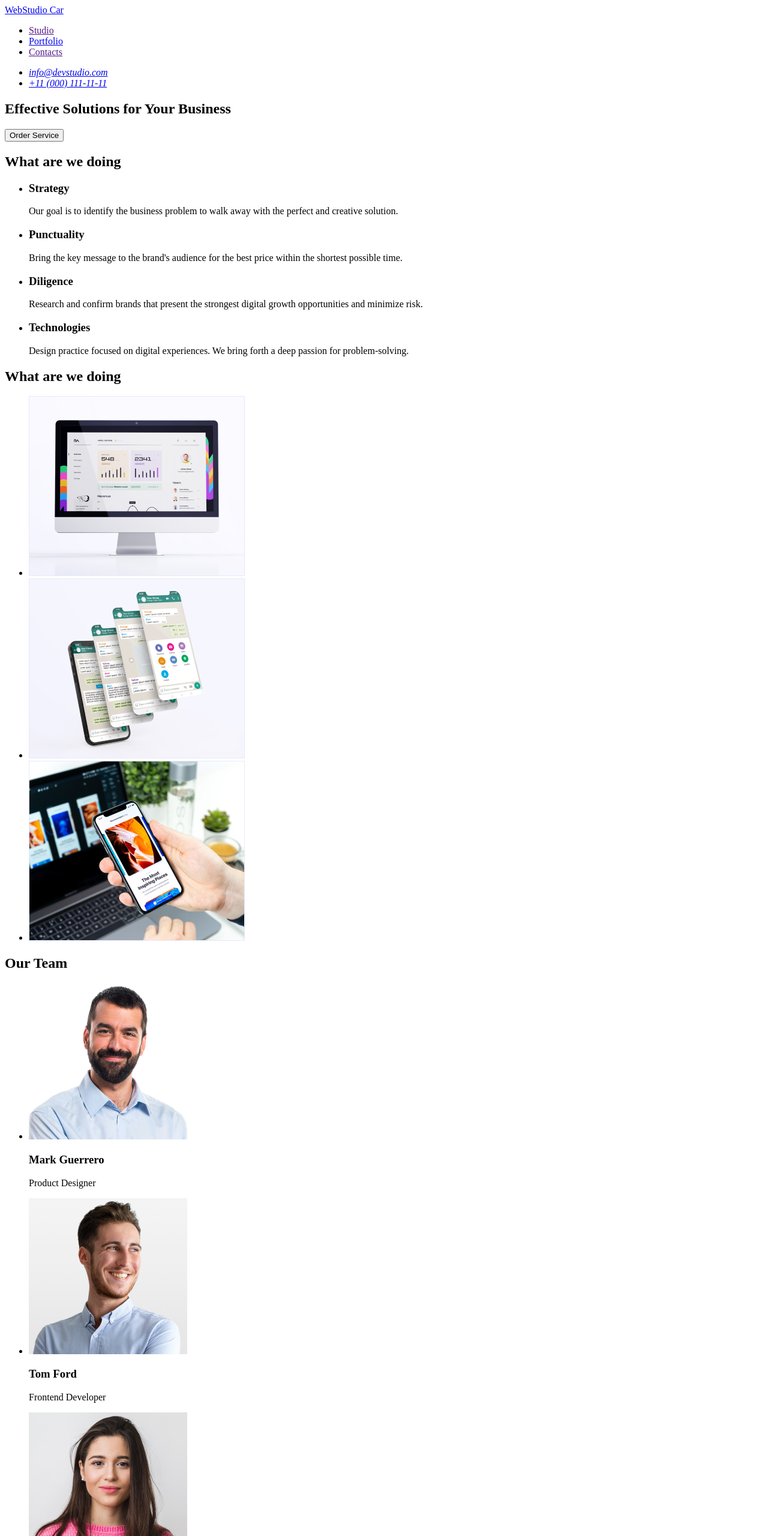
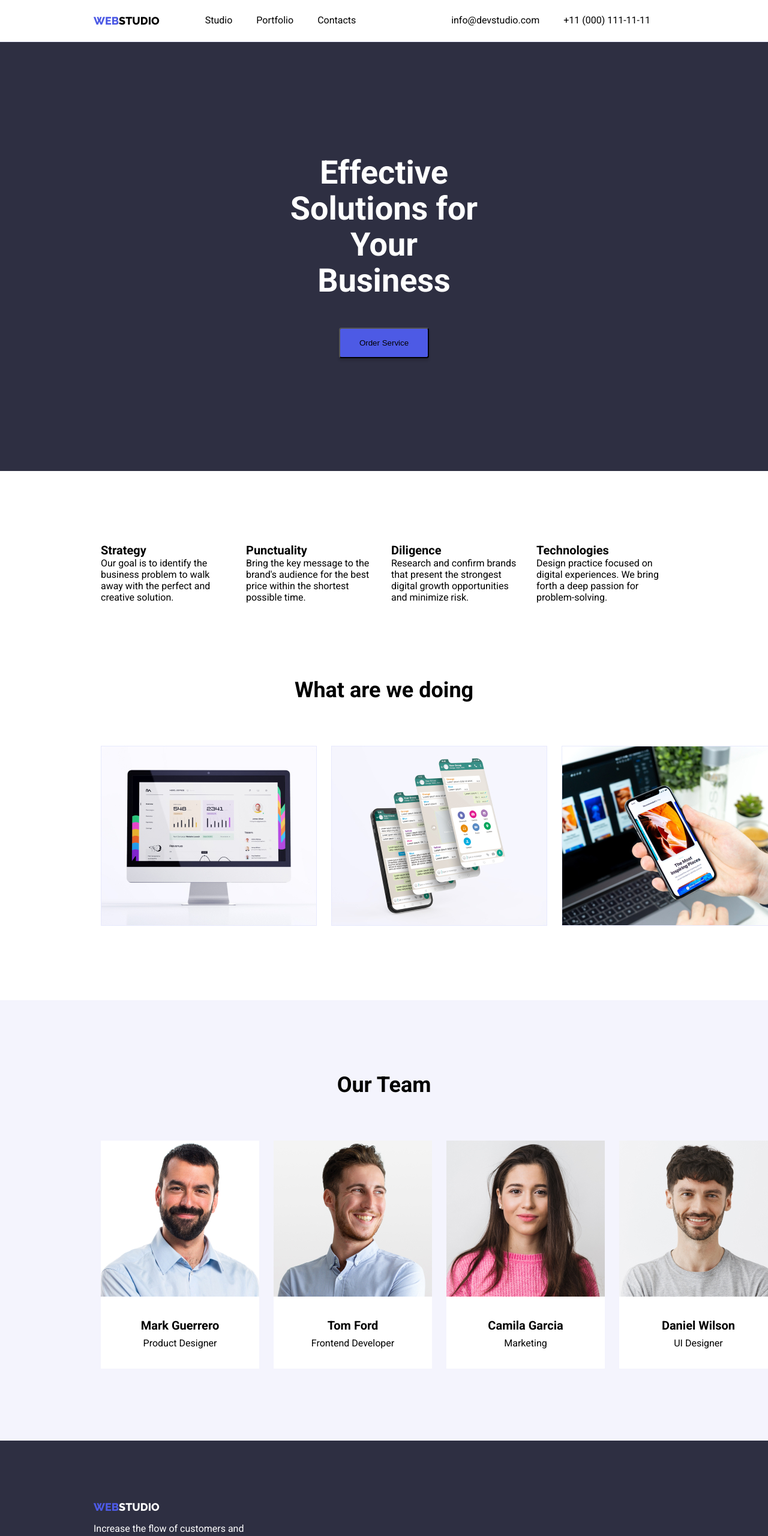
Before and after one commit to Vyachuk/goit-markup-hw-02, a plain HTML site: page index.html in a window 1280 px wide. Shown: the top 2560 px of the page at 60% size. Drawn offline with Linux system fonts and the light colour scheme.

Commit message:
added css

```diff
--- a/css/style.css
+++ b/css/style.css
@@ -0,0 +1,189 @@
+* {
+    margin: 0;
+    padding: 0;
+}
+a {
+    text-decoration: none;
+    color: black;
+    font-style: normal;
+}
+ul{
+    list-style-type: none;
+}
+
+body {
+    font-family: 'Roboto', sans-serif;
+    font-size: 16px;
+    margin: 0 156px;
+    display: block;
+}
+h1{
+    font-size: 54px;
+    font-weight: 700;
+    line-height: 60px;
+    text-align: center;
+}
+h2{
+    font-size: 36px;
+    text-align: center;
+    margin-bottom: 72px;
+}
+h3{
+    font-size: 20px;
+}
+
+header {
+    margin: 0px -156px;
+    padding: 24px 156px;
+    border-bottom: 1px solid #E7E9FC;
+}
+header, header nav, header ul {
+    display: flex;
+}
+header ul li{
+    margin-right: 40px;
+}
+header nav ul{
+    margin-left: 76px;
+}
+header address{
+    position: absolute;
+    right: 156px;
+}
+/* header nav {
+    justify-content: left;
+} */
+
+main > section:first-child, footer {
+    margin: 0px -156px;
+    padding:188px 472px;
+    background-color: #2E2F42;
+    color: white;
+
+}
+main>section:first-child{
+    text-align: center;
+}
+main>section:first-child button {
+    padding: 16px 32px;
+    background-color: #4D5AE5;
+    margin-top: 48px;
+    box-shadow: 0px 4px 4px rgba(0, 0, 0, 0.15);
+    border-radius: 4px;
+}
+
+main section{
+    margin: 120px auto;
+}
+main section ul{
+        display: flex;
+}
+main section li {
+    margin:0px 12px;
+    flex-direction: column;
+}
+main section:nth-child(2) li{
+    width: 264px;
+    height: 104px;
+}
+main section:nth-child(4) {
+    padding: 120px 0 120px 0px;
+    background-color: #F4F4FD;
+    margin: 0px -156px;
+    text-align: center;
+}
+.card {
+    margin: 32px;
+}
+.card h3{
+    margin-bottom: 8px;
+}
+
+main section:nth-child(4) ul{
+    padding-left: 156px;
+}
+main section:nth-child(4) li{
+    width: 264px;
+    height: 380px;
+    background-color: white;
+}
+
+
+footer{
+    padding: 100px 156px;
+}
+
+footer p{
+    width: 264px;
+    height: 112px;
+}
+
+.logo{
+    color: #4D5AE5;
+    font-family: 'Raleway', sans-serif;
+    font-size: 18px;
+    text-transform: uppercase;
+    font-weight: 800;
+    line-height: 21px;
+}
+footer span{
+    color: white;
+}
+nav span{
+    color: black;
+}
+footer p{
+    margin-top: 16px;
+}
+
+
+/*    PORTFOLIO  */
+
+
+.portfolio-cards{
+    display: flex;
+    flex-wrap: wrap;
+    justify-content: center;
+    align-content: space-between;
+}
+.portfolio-card{
+    margin-top: 72px;
+    width: 360px;
+    height: 420px;
+    background: #FFFFFF;
+    border: 1px solid #E7E9FC;
+    margin-bottom: 48px;
+    margin-right: 24px;
+}
+
+.portfolio-card img{
+    width: 360px;
+    height: 300px;
+    margin-bottom: 32px;
+}
+.portfolio-card h3, .portfolio-card p{
+    margin-left: 16px;
+    margin-bottom: 8px;
+}
+
+.portfolio-nav{
+    display: flex;
+    flex-direction: row;
+    justify-content: center;
+    margin-top: 96px;
+}
+.portfolio-nav-button{
+    margin: 0px 12px;
+    padding: 12px 24px;
+    color: #4D5AE5;
+    background-color: #E7E9FC;
+    border: 1px solid #E7E9FC;
+    border-radius: 4px;
+}
+.portfolio-nav-button:hover{
+    background: #404BBF;
+    box-shadow: 0px 3px 1px rgba(0, 0, 0, 0.1),
+    0px 2px 1px rgba(0, 0, 0, 0.08),
+    0px 2px 2px rgba(0, 0, 0, 0.12);
+    color: white;
+}
--- a/index.html
+++ b/index.html
@@ -4,13 +4,21 @@
     <meta charset="UTF-8">
     <meta http-equiv="X-UA-Compatible" content="IE=edge">
     <meta name="viewport" content="width=, initial-scale=1.0">
-    <title>Document</title>
+    <link rel="stylesheet" href="./css/style.css">
+
+    <link rel="preconnect" href="https://fonts.googleapis.com">
+    <link rel="preconnect" href="https://fonts.gstatic.com" crossorigin>
+    <link href="https://fonts.googleapis.com/css2?family=Raleway:wght@800&family=Roboto:wght@400;500;700&display=swap"
+        rel="stylesheet">
+
+
+    <title>Main Page</title>
 </head>
 <body>
     <header>
         <nav>
-            <a href="./index.html">
-                WebStudio Car
+            <a href="./index.html" class="logo">
+                Web<span>Studio</span>
             </a>
             <ul>
                 <li>
@@ -41,7 +49,7 @@
             <button type="button">Order Service</button>
         </section>
         <section>
-            <h2>What are we doing</h2>
+            <h2 hidden>What are we doing</h2>
             <ul>
                 <li>
                     <h3>Strategy</h3>
@@ -81,30 +89,38 @@
             <ul>
                 <li>
                     <img src="./images/human1.jpg" alt="Mark Guerrero" width=264>
+                    <div class="card">
                         <h3>Mark Guerrero</h3>
                         <p>Product Designer</p>
+                    </div>
                 </li>
                 <li>
                     <img src="./images/human2.jpg" alt="Tom Ford" width=264>
+                    <div class="card">
                         <h3>Tom Ford</h3>
                         <p>Frontend Developer</p>
+                    </div>
                 </li>
                 <li>
                     <img src="./images/human3.jpg" alt="Camila Garcia"  width=264>
+                    <div class="card">
                         <h3>Camila Garcia</h3>
                         <p>Marketing</p>
+                    </div>
                 </li>
                 <li>
                     <img src="./images/human4.jpg" alt="Daniel Wilson" width=264>
+                    <div class="card">
                         <h3>Daniel Wilson</h3>
                         <p>UI Designer</p>
+                    </div>
                 </li>
             </ul>
         </section>
     </main>
     <footer>
-        <a href="./index.html">
-            WebStudio
+        <a href="./index.html" class="logo">
+            Web<span>Studio</span>
         </a>
         <p>Increase the flow of customers and sales for your business with digital marketing & growth solutions.</p>
     </footer>
```
Also changed, not shown: portfolio.html (+30 -22 lines), 1 other file. Lines whose indentation alone changed are shown as unchanged.
